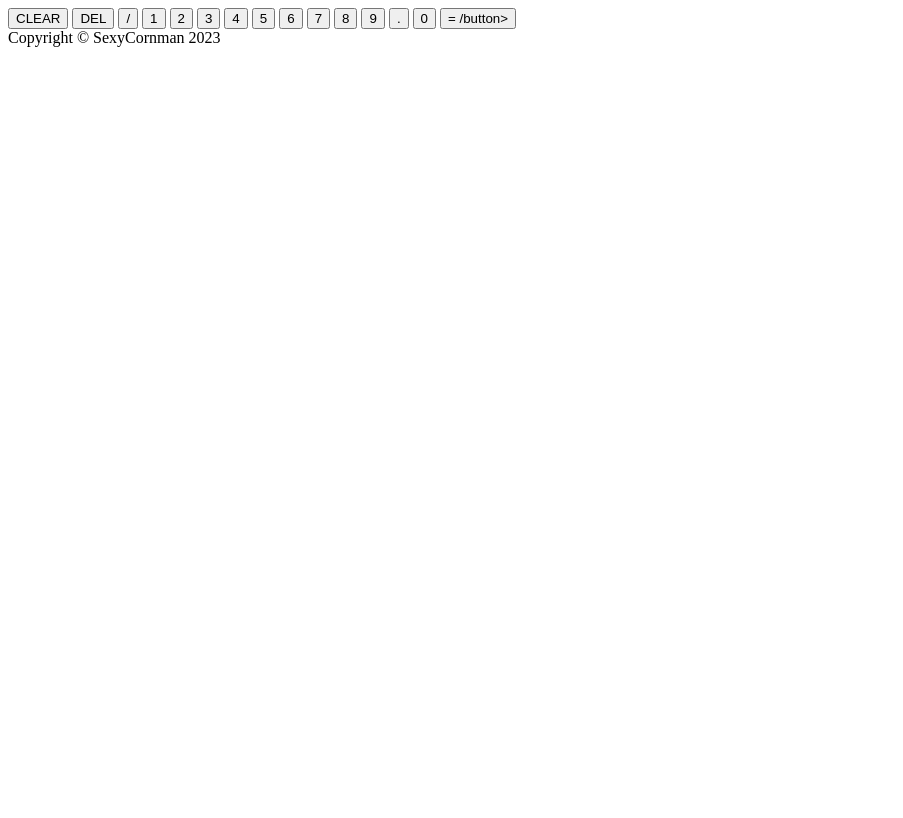
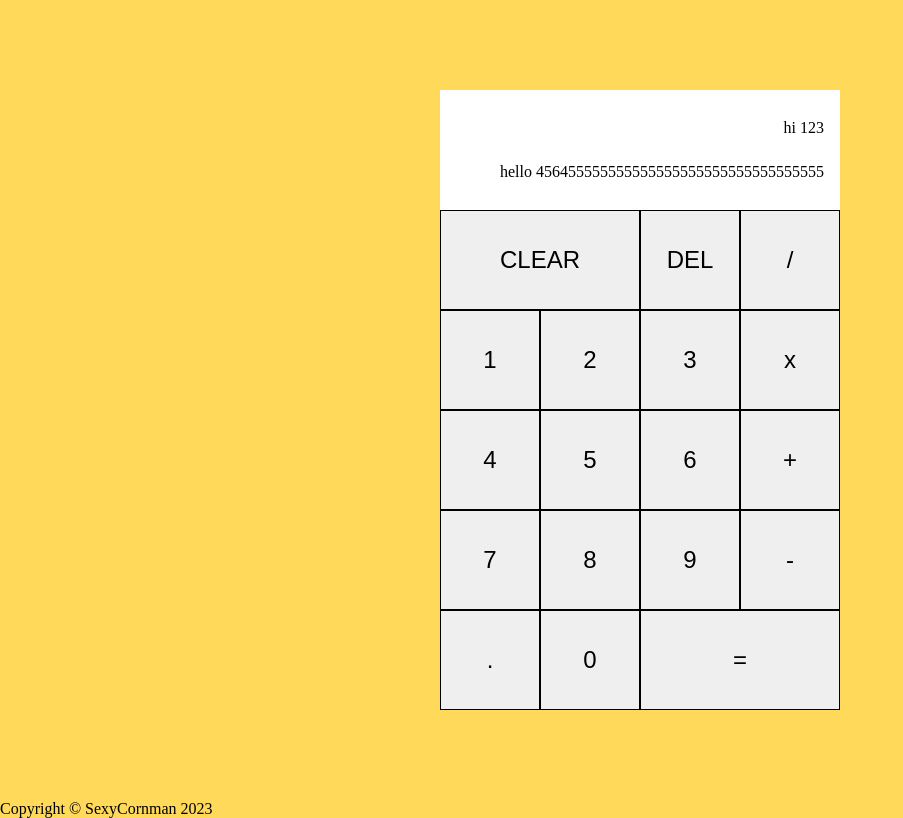
Before and after one commit to SexyCornman/TOP_Calculator, a plain HTML site: page index.html in a window 1280 px wide. Shown: the whole page, without its empty margins (0-903 px from the left). Drawn offline with Linux system fonts and the light colour scheme.

Commit message:
add basic styling to the calculator

```diff
--- a/index.html
+++ b/index.html
@@ -9,24 +9,27 @@
 <body>
     <div class="container-grid">
         <div class="screen">
-            <div class="previous-num"></div>
-            <div class="currentnum"></div>
+            <div class="previous-num">hi 123</div>
+            <div class="currentnum">hello 456455555555555555555555555555555555</div>
         </div>
-        <button class="big-button clear" >CLEAR</button>
+        <button class="button big" >CLEAR</button>
         <button class="button">DEL</button>
         <button class="button">/</button>
         <button class="button">1</button>
         <button class="button">2</button>
         <button class="button">3</button>
+        <button class="button">x</button>
         <button class="button">4</button>
         <button class="button">5</button>
         <button class="button">6</button>
+        <button class="button">+</button>
         <button class="button">7</button>
         <button class="button">8</button>
         <button class="button">9</button>
+        <button class="button">-</button>
         <button class="button">.</button>
         <button class="button">0</button>
-        <button class="big-button equal">= /button>
+        <button class="button big">= </button>
     </div>
     <div class="footer">Copyright © SexyCornman 2023</div>
     <script src="script.js"></script>
--- a/style.css
+++ b/style.css
@@ -0,0 +1,36 @@
+body {
+    margin: 0;
+    padding: 0;
+    background-color: #FFD95A ;
+}
+
+.container-grid {
+    display: grid;
+    justify-content: center;
+    align-content: center;
+    min-height: 100vh;
+    grid-template-columns: repeat(4,100px);
+    grid-template-rows: minmax(120px,auto) repeat(5,100px);
+}
+
+.button{
+    cursor: pointer;
+    font-size: 1.5rem;
+    border: 1px solid black;
+}
+
+.button.big{
+grid-column: span 2;
+}
+
+.screen {
+    flex-direction: column;
+    grid-column: 1/-1;
+    background-color: white;
+    display: flex;
+    align-items: flex-end;
+    justify-content: space-around;
+    padding: 1rem;
+    word-wrap: break-word;
+    word-break: break-all;
+}
```
